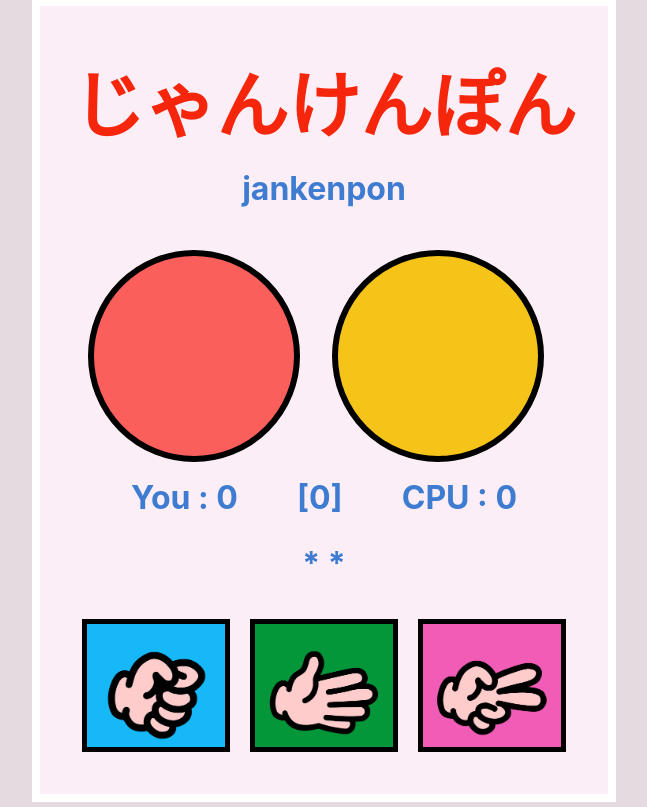
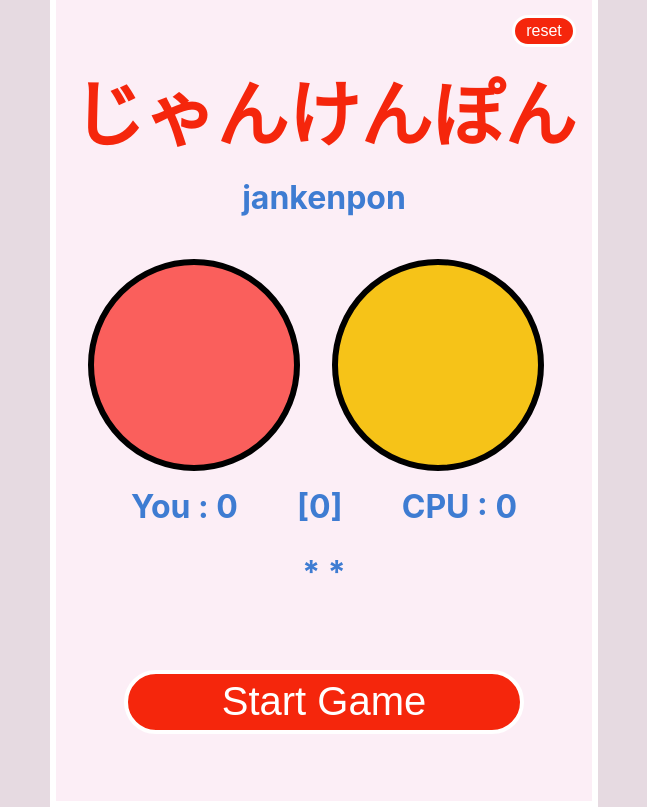
Before and after one commit to TommStark/Jankenpon-React-, a React (Create React App) app: page / in a window 1280 px wide. Shown: the whole page, without its empty margins (316-963 px from the left). Built offline with nearby package versions, Linux system fonts and the light colour scheme.

Commit message:
add reset button add new start functionality

```diff
--- a/src/App.css
+++ b/src/App.css
@@ -15,8 +15,8 @@ button:focus {
 .App {
   max-width: 600px;
   text-align: center;
-  padding: 2rem;
-  border: solid white 8px;
+  padding: 1rem;
+  border: solid white 6px;
   background-color: #FCEEF6;
   /* padding-bottom: 3rem; */
 }
@@ -27,13 +27,13 @@ button:focus {
   border: 4px solid white;
   margin: 1.25rem auto;
   cursor:pointer;
-  padding: 1 rem;
   display:block;
   outline:none;
   border-radius: 50px;
   font-size: 2.5em;
   background-color: #F5260C;
-  color:white
+  color:white;
+  animation: opening .9s;
 }
 
 .randomButton:hover{
@@ -66,19 +66,6 @@ button:disabled{
   -ms-filter: "FlipH";
 }
 
-@keyframes opening {
-  from {
-    transform: scale(0);
-  }
-  to {
-    transform: scale(1);
-  }
-}
-
-.opening-animation{
-  animation: opening 1s;
-}
-
 .player-card{
   text-align: center;
   display: flex;
@@ -108,6 +95,9 @@ p{
 
 .selectorBox{
   display: flex;
+  align-items: center;
+  justify-content: center;
+  height: 166.662px;
 }
 
 .counterbox{
@@ -118,11 +108,34 @@ p{
 .select-btn{
   border: black solid 5px;
   padding: 0;
-  height: 10em;
+  height: 11em;
   flex: 1;
   margin: 10px;
   flex:1;
+  transition: all 200ms ease-out;
   animation: opening .2s;
+  cursor:pointer;
+}
+.select-btn:hover{
+  transition: all 200ms ease-out;
+}
+
+@keyframes opening {
+  from {
+    transform: scale(0);
+  }
+  to {
+    transform: scale(1);
+  }
+}
+
+@keyframes openingMirror {
+  from {
+    transform: scale(0) scaleX(-1);
+  }
+  to {
+    transform: scale(1) scaleX(-1);
+  }
 }
 
 @keyframes winner {
@@ -137,7 +150,7 @@ p{
   }
 }
 
-@keyframes winnerLeft {
+@keyframes winnerMirror {
   from {
     transform: scale(1) scaleX(-1);
   }
@@ -149,15 +162,42 @@ p{
   }
 }
 
+.opening-animation{
+  animation: opening 1s;
+}
+
+.opening-animation:nth-child(2){
+  animation: openingMirror 1s;
+}
+
 .winner:nth-child(2){
-  animation: winnerLeft 1s;
+  animation: winnerMirror 1s;
   animation-delay: 0;
   animation-iteration-count: infinite;
 }
+
 .winner{
   animation: winner 1s;
   animation-delay: 0;
   animation-iteration-count: infinite;
+}
+
+.reset-btn-div{
+  display: flex;
+  flex-direction:row-reverse;
+}
+
+.reset-btn{
+  width: 4rem;
+  height: 2rem;
+  border: 3px solid white;
+  cursor:pointer;
+  display:block;
+  outline:none;
+  border-radius: 50px;
+  background-color: #F5260C;
+  color:white;
+  font-size: 1em;
 }
 
 
@@ -189,6 +229,22 @@ p{
     height: 6.5em;
     margin: 4px;
   }
+  .randomButton{
+    width: 15rem;
+    height: 3.5rem;
+    border: 4px solid white;
+    margin: .5rem auto;
+    cursor:pointer;
+    font-size: 1.8em;
+    cursor:pointer;
+  }
+
+  .reset-btn{
+    width: 3rem;
+    height: 1.5rem;
+    border: 2px solid white;
+    font-size: .8em;
+  }
 
   h1{
     font-size: 2.5em;
@@ -201,5 +257,11 @@ p{
   p{
     font-size: 1em;
   }
+  .selectorBox{
+    display: flex;
+    align-items: center;
+    justify-content: center;
+    height: 100px;
+  }
 
 }
--- a/src/App.js
+++ b/src/App.js
@@ -7,7 +7,7 @@ const PlayerCard = ({ color, symbol, win, round }) => {
     backgroundImage: `url(../img/${symbol}.png)`,
     backgroundSize: 'cover',
   }
-  return (<div style={style} className={`player-card ${ round === 0 ? 'opening-animation' : ''} ${win === color ? 'winner' : '' }`}></div>)
+  return (<div style={style} className={`player-card ${round === 0 ? 'opening-animation' : ''} ${win === color ? 'winner' : ''}`}></div>)
 }
 
 const NameCount = ({ user, count }) => {
@@ -15,6 +15,7 @@ const NameCount = ({ user, count }) => {
     <h2 style={{ flexGrow: 2 }}>{user ? 'You : ' : "CPU : "} {[count]} </h2>
   )
 }
+
 const PlayerButton = ({ color, symbol, onselect, disabled }) => {
   const style = {
     backgroundImage: `url(../img/${symbol}.png)`,
@@ -25,15 +26,18 @@ const PlayerButton = ({ color, symbol, onselect, disabled }) => {
     <button className='select-btn' style={style} onClick={onselect} disabled={disabled} ></button>
   )
 }
+
 class App extends Component {
 
   constructor(props) {
 
     super(props)
-    this.symbols = ['rock', 'paper', 'scissors']
-    this.colors = ['#16B8F8', '#039739', '#F15CB6']
+    this.myinterval = null;
+    this.symbols = ['rock', 'paper', 'scissors'];
+    this.colors = ['#16B8F8', '#039739', '#F15CB6'];
     this.state = {
       disabled: false,
+      disabledSelectors: true,
       playerRed: " ",
       playerYellow: " ",
       winner: " ",
@@ -41,13 +45,21 @@ class App extends Component {
       redWin: 0,
       yellowWin: 0,
       win: null,
+      selectWinner: false,
     }
-    this.runGame = this.runGame.bind(this);
+    this.onReset = this.onReset.bind(this);
+    this.startGame = this.startGame.bind(this);
+    this.SelectSymbol = this.SelectSymbol.bind(this);
+    this.decideWinner = this.decideWinner.bind(this);
   }
 
   decideWinner = () => {
     const { playerYellow, playerRed } = this.state
     if (playerYellow === playerRed) {
+      this.setState(({
+        disabledSelectors: true,
+        selectWinner: false,
+      }))
       return " it's a draw "
     }
     if ((playerRed === 'rock' && playerYellow === "scissors") ||
@@ -55,43 +67,98 @@ class App extends Component {
       (playerRed === 'scissors' && playerYellow === "paper")) {
       this.setState((prevState, props) => ({
         redWin: prevState.redWin + 1,
+        disabledSelectors: true,
+        selectWinner: false,
         win: "#FA5F5C"
       }))
       return (
-        "You Wins"
+        "You Win"
       )
     } else {
       this.setState((prevState, props) => ({
         yellowWin: prevState.yellowWin + 1,
+        disabledSelectors: true,
+        selectWinner: false,
         win: "#F6C318"
       }))
-      return "CPU Wins"
+      return "CPU Win"
     }
   }
 
-  runGame(symbol) {
-    this.setState((prevState, props) => ({
+  // runGame(symbol) {
+  //   this.setState((prevState, props) => ({
+  //     disabled: true,
+  //     playerRed: symbol,
+  //     round: prevState.round + 1,
+  //     win: null,
+  //   }))
+  //   let counter = 0;
+  //   let myinterval = setInterval(() => {
+  //     counter++
+  //     this.setState({
+  //       // playerRed: this.symbols[Math.floor(Math.random() * this.symbols.length)],
+  //       playerYellow: this.symbols[Math.floor(Math.random() * this.symbols.length)],
+  //       winner: " "
+  //     })
+  //     if (counter > 25) {
+  //       clearInterval(myinterval)
+  //       this.setState({
+  //         winner: this.decideWinner(),
+  //         disabled: false,
+  //       });
+  //     }
+  //   }, 100)
+  // }
+
+  componentDidUpdate(prevState) {
+    if (this.state.selectWinner !== prevState.selectWinner) {
+      if (this.state.selectWinner) {
+        let result = this.decideWinner()
+        this.setState({
+          winner: result
+        })
+      }
+    }
+  }
+
+  SelectSymbol(symbol) {
+    clearInterval(this.myinterval);
+    this.setState((prevState) => ({
+      playerRed: symbol,
+      disabled: false,
+      selectWinner: true
+    }))
+  }
+
+  startGame() {
+    this.setState((prevState) => ({
+      win: null,
       disabled: true,
-      playerRed: symbol,
+      disabledSelectors: false,
       round: prevState.round + 1,
-      win: null,
     }))
-    let counter = 0;
-    let myinterval = setInterval(() => {
-      counter++
+    this.myinterval = setInterval(() => {
       this.setState({
-        // playerRed: this.symbols[Math.floor(Math.random() * this.symbols.length)],
+        playerRed: this.symbols[Math.floor(Math.random() * this.symbols.length)],
         playerYellow: this.symbols[Math.floor(Math.random() * this.symbols.length)],
         winner: " "
       })
-      if (counter > 25) {
-        clearInterval(myinterval)
+    }, 150)
+  }
+
+  onReset() {
     this.setState({
-          winner: this.decideWinner(),
       disabled: false,
-        });
-      }
-    }, 100)
+      disabledSelectors: true,
+      playerRed: " ",
+      playerYellow: " ",
+      winner: " ",
+      round: 0,
+      redWin: 0,
+      yellowWin: 0,
+      win: null,
+      selectWinner: false,
+    })
   }
 
   render() {
@@ -100,16 +167,25 @@ class App extends Component {
     return (
       <div className='wrapper'>
         <div className="App" >
+          <div className='reset-btn-div'>
+            <button
+              className='reset-btn'
+              onClick={this.onReset}
+              disabled={this.state.disabled}
+            >reset</button>
+          </div>
           <h1 style={{ color: '#F5260C' }}>{title}</h1>
           <h2>{subtitle}</h2>
           <div className="board">
             <PlayerCard
-              color="#FA5F5C"
+              key={this.state.round + "#FA5F5C"}
+              color={"#FA5F5C"}
               symbol={this.state.playerRed}
               win={this.state.win}
               round={this.state.round}
             />
             <PlayerCard
+              key={this.state.round + "#F6C318" }
               color="#F6C318"
               symbol={this.state.playerYellow}
               win={this.state.win}
@@ -133,14 +209,23 @@ class App extends Component {
           <h2> * {this.state.winner} * </h2>
           <div className='selectorBox'>
             {
+              this.state.disabledSelectors
+                ?
+                <button
+                  key={this.state.round}
+                  onClick={this.startGame}
+                  disabled={this.state.disabled}
+                  className='randomButton'
+                > Start Game</button>
+                :
                 this.symbols.length !== 0 && this.symbols.map((item, i) => {
                   return (
                     <PlayerButton
-                    onselect={() => { this.runGame(item) }}
+                      onselect={() => { this.SelectSymbol(item) }}
                       color={this.colors[i]}
                       key={item}
                       symbol={item}
-                    disabled={this.state.disabled}
+                      disabled={this.state.disabledSelectors}
                     />
                   )
                 })
```
Also changed, not shown: 1 other file (tests, documents, lock files or other folders). Lines whose indentation alone changed are shown as unchanged.
